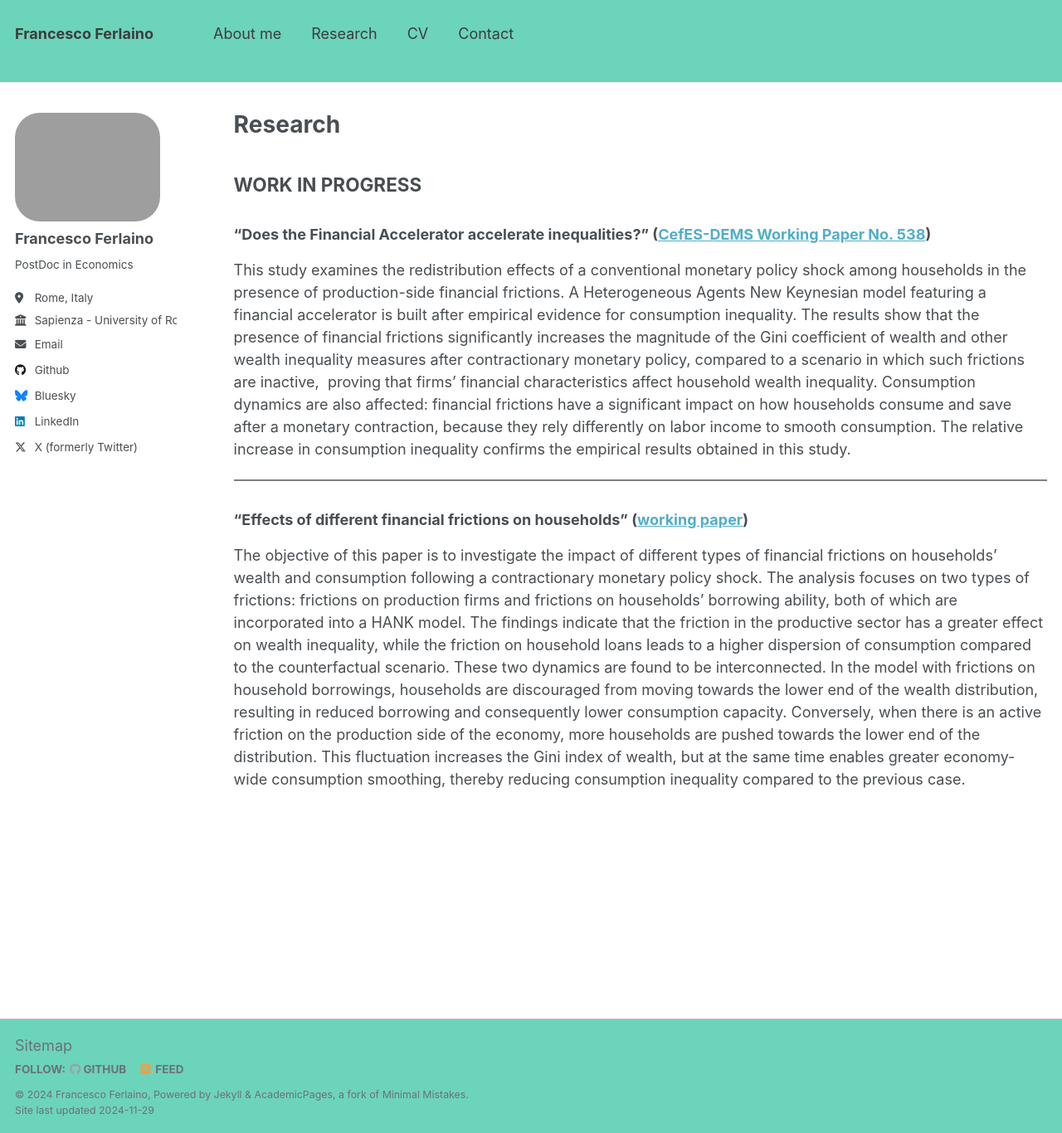
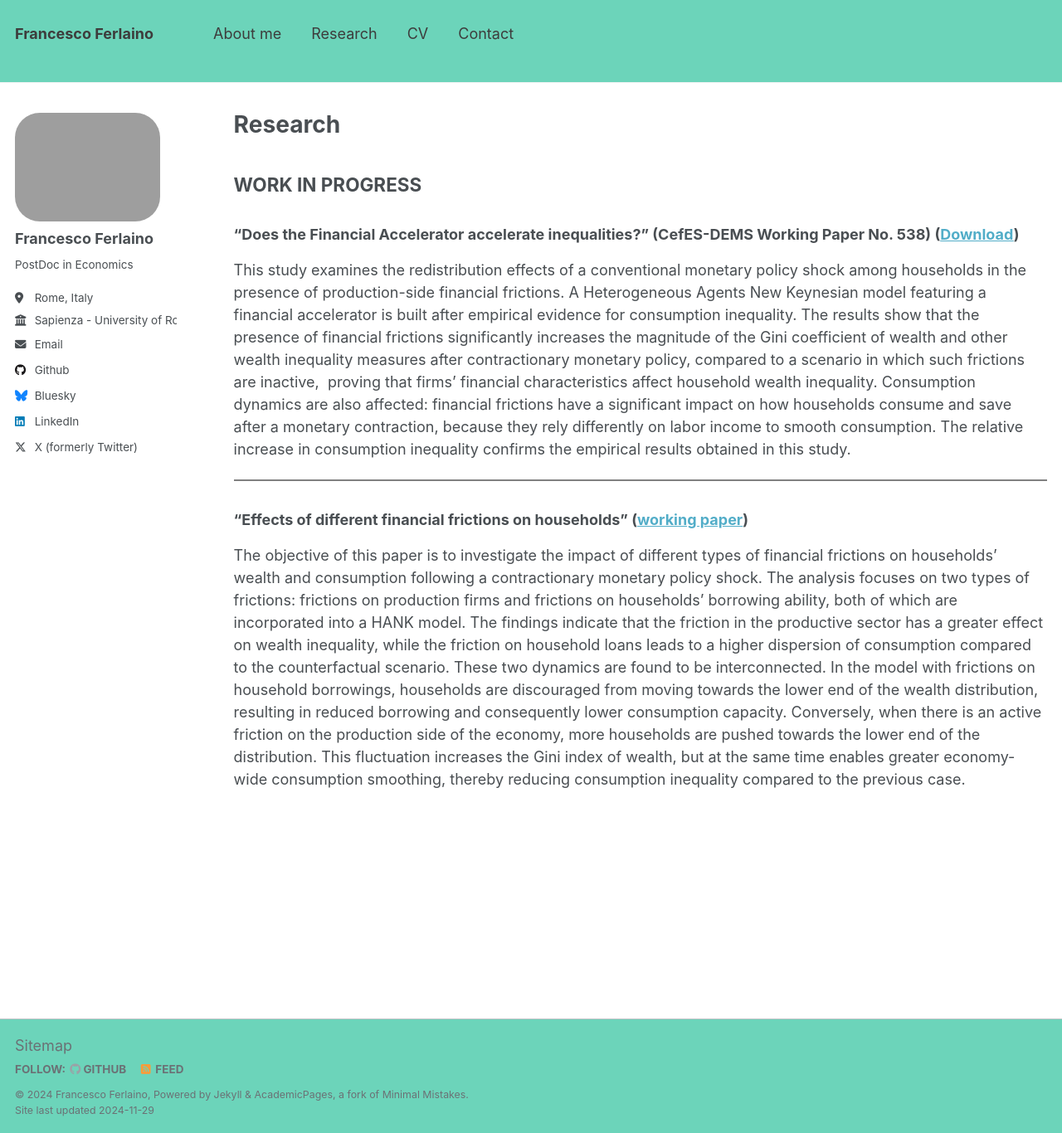
Before and after one commit to fraferla/fraferla.github.io, a Jekyll site: the page built from _pages/research.md, in a window 1280 px wide and 1366 px high. Shown: the whole window at 83% size. Built offline with Jekyll 4.4.1, drawn with Linux system fonts in a browser that asks for light colours.

Commit message:
change_research

```diff
--- a/_pages/research.md
+++ b/_pages/research.md
@@ -7,7 +7,7 @@ author_profile: true
 
 ## WORK IN PROGRESS
 
-### "Does the Financial Accelerator accelerate inequalities?" ([CefES-DEMS Working Paper No. 538](https://papers.ssrn.com/sol3/papers.cfm?abstract_id=4845237))
+### "Does the Financial Accelerator accelerate inequalities?" (CefES-DEMS Working Paper No. 538) ([Download](https://papers.ssrn.com/sol3/papers.cfm?abstract_id=4845237))
 
 This study examines the redistribution effects of a conventional monetary policy shock among households in the presence of production-side financial frictions. A Heterogeneous Agents New Keynesian model featuring a financial accelerator is built after empirical evidence for consumption inequality. The results show that the presence of financial frictions significantly increases the magnitude of the Gini coefficient of wealth and other wealth inequality measures after contractionary monetary policy, compared to a scenario in which such frictions are inactive,  proving that firms’ financial characteristics affect household wealth inequality. Consumption dynamics are also affected: financial frictions have a significant impact on how households consume and save after a monetary contraction, because they rely differently on labor income to smooth consumption. The relative increase in consumption inequality confirms the empirical results obtained in this study.
 
```
Also changed, not shown: 1 other file.
